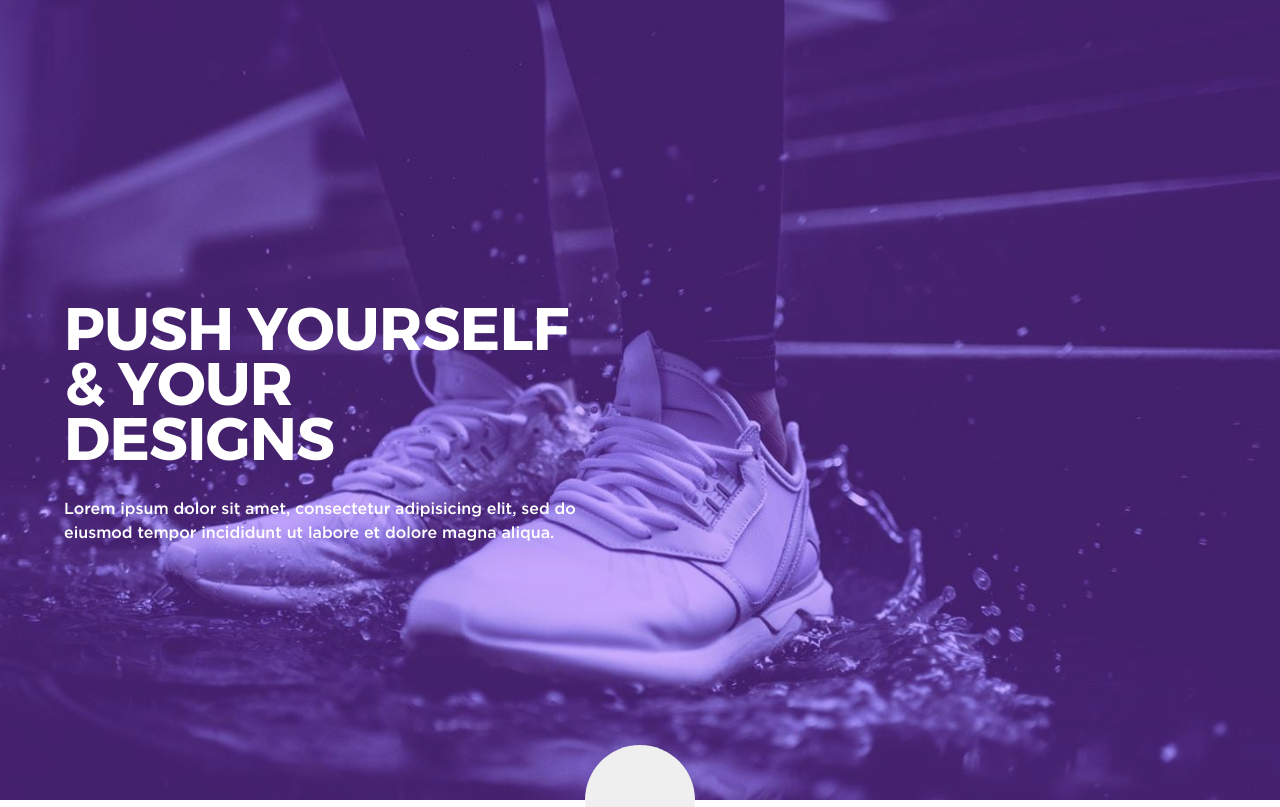
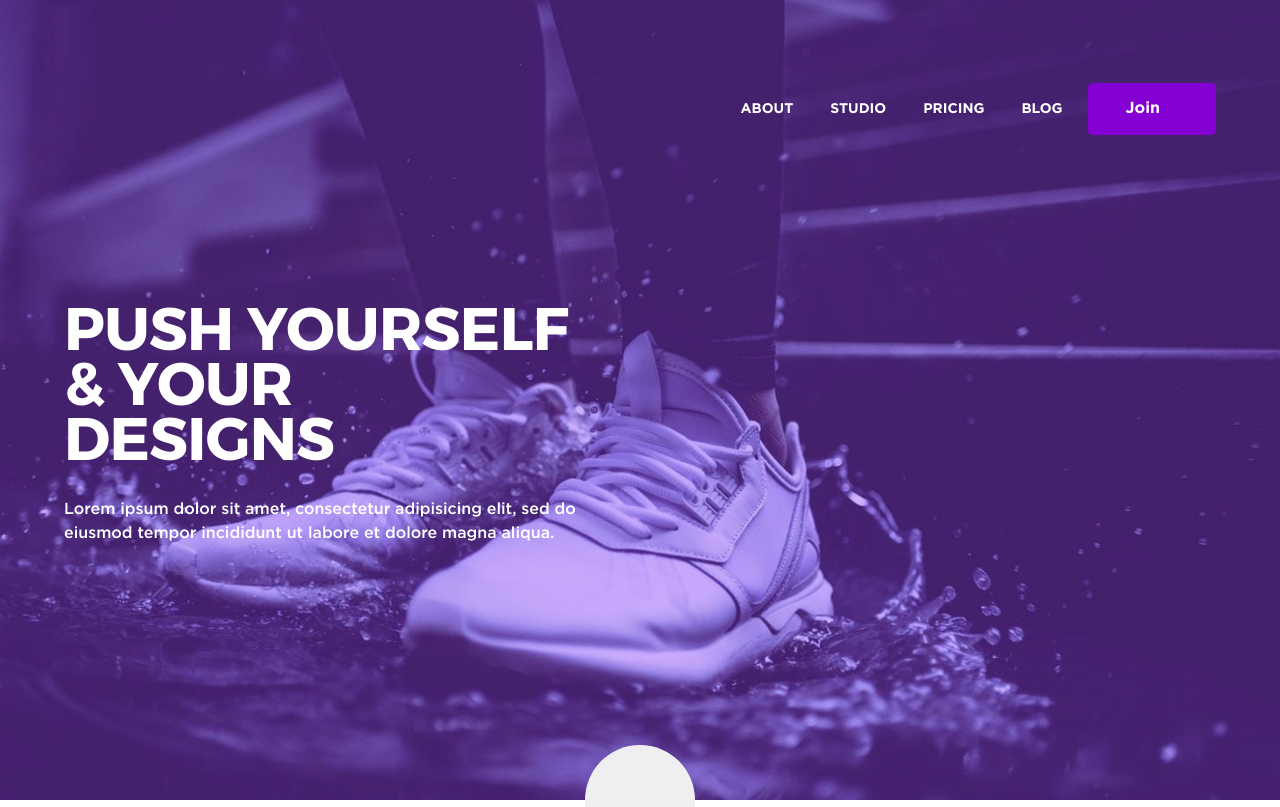
Before and after one commit to leyalaw/pet-eclipse, a Vue app: page / in a window 1280 px wide. Shown: the top 807 px of the page. Built offline with nearby package versions, Linux system fonts and the light colour scheme; no server answers.

Commit message:
Хедер

```diff
--- a/src/App.vue
+++ b/src/App.vue
@@ -1,12 +1,16 @@
 <template>
-  <div>
-    <router-view></router-view>
-  </div>
+  <TheHeader />
+  <router-view></router-view>
 </template>
 
 <script>
+import TheHeader from "@layouts/TheHeader.vue";
+
 export default {
   name: "App",
+  components: {
+    TheHeader,
+  },
 };
 </script>
 
--- /dev/null
+++ b/src/components/base/BaseRouterMenu.vue
@@ -0,0 +1,46 @@
+<template>
+  <ul class="router-menu">
+    <li v-for="item in items" :key="item.to" :class="styleClasses.item">
+      <router-link :to="item.to" :class="styleClasses.link">
+        {{ item.title }}
+      </router-link>
+    </li>
+  </ul>
+</template>
+
+<script>
+/* -------------------------------------------------------------------------- */
+/*                             Меню в router-link                             */
+/* -------------------------------------------------------------------------- */
+
+export default {
+  name: "BaseRouterMenu",
+  /* ---------------------------------- Pros ---------------------------------- */
+  props: {
+    /**
+     * Массив с путями и заголовками
+     * [
+     *  {title: "Home", to: "/"},
+     *  {title: "About", to: "/about"},
+     * ]
+     */
+    items: {
+      type: Array,
+      required: true,
+      validator(items) {
+        const hasRequiredKeys = (menuItem) =>
+          ["title", "to"].every((key) => key in menuItem);
+
+        return items.every(hasRequiredKeys);
+      },
+    },
+    styleClasses: {
+      type: Object,
+      default: () => ({
+        item: "",
+        link: "",
+      }),
+    },
+  },
+};
+</script>
--- /dev/null
+++ b/src/components/templates/buttons/DefaultButtonTemplate.vue
@@ -0,0 +1,58 @@
+<template>
+  <button
+    :type="type"
+    class="default-button"
+    :class="`default-button--${effect}`"
+  >
+    <slot></slot>
+  </button>
+</template>
+
+<script>
+export default {
+  name: "DefaultButton",
+  props: {
+    type: {
+      type: String,
+      default: "button",
+    },
+    effect: {
+      type: String,
+      validator(value) {
+        return ["brightness", "opacity"].includes(value);
+      },
+    },
+  },
+};
+</script>
+
+<style lang="scss">
+.default-button {
+  $text-color: map.get($colors, text, primary);
+
+  @include set-flex-center();
+  @include set-default-duration(filter);
+
+  @extend %radius-rounded;
+
+  outline: none;
+  border: none;
+  color: $text-color;
+
+  &--brightness {
+    filter: brightness(1);
+
+    &:hover:not(:disabled) {
+      filter: brightness(1.2);
+    }
+  }
+
+  &--opacity {
+    filter: opacity(0.8);
+
+    &:hover:not(:disabled) {
+      filter: opacity(1);
+    }
+  }
+}
+</style>
--- /dev/null
+++ b/src/components/ui/menu/MainMenu.vue
@@ -0,0 +1,130 @@
+<template>
+  <div class="main-menu">
+    <!-- МЕНЮ -->
+    <BaseRouterMenu
+      :items="items"
+      class="main-menu__list"
+      :style-classes="{
+        item: 'main-menu__item',
+        link: 'main-menu__link',
+      }"
+    />
+
+    <!-- КНОПКА JOIN -->
+    <DefaultButtonTemplate
+      class="main-menu__join-button"
+      icon="arrow-circle-thick"
+      effect="brightness"
+      @click="onJoinButtonClick"
+    >
+      Join
+      <BaseSvgIcon name="arrow-circle-thick" />
+    </DefaultButtonTemplate>
+  </div>
+</template>
+
+<script>
+/* -------------------------------------------------------------------------- */
+/*                                Главное меню                                */
+/* -------------------------------------------------------------------------- */
+
+import BaseRouterMenu from "@baseComponents/BaseRouterMenu.vue";
+import BaseSvgIcon from "@baseComponents/BaseSvgIcon.vue";
+import DefaultButtonTemplate from "@buttonTemplates/DefaultButtonTemplate.vue";
+
+export default {
+  name: "MainMenu",
+  components: {
+    BaseRouterMenu,
+    BaseSvgIcon,
+    DefaultButtonTemplate,
+  },
+  /* ---------------------------------- Props --------------------------------- */
+  props: {
+    /**
+     * Массив с путями и заголовками
+     * [
+     *  {title: "Home", to: "/"},
+     *  {title: "About", to: "/about"},
+     * ]
+     */
+    items: Array,
+  },
+  /* --------------------------------- Methods -------------------------------- */
+  methods: {
+    onJoinButtonClick() {
+      alert("Click!");
+    },
+  },
+};
+</script>
+
+<style lang="scss">
+/* ---------------------------------- Style --------------------------------- */
+.main-menu {
+  display: flex;
+  flex-wrap: wrap;
+  justify-content: end;
+  column-gap: 2.5rem;
+  row-gap: 0.5rem;
+
+  &__list {
+    display: flex;
+    gap: 3.7rem;
+  }
+
+  &__item {
+    @include set-responsive-property(6rem, min-height);
+
+    display: flex;
+  }
+
+  // меню
+  &__link {
+    @extend %GothamPro-bold;
+    @extend %color-primary;
+    @extend %text-medium;
+
+    @include set-flex-center(y);
+
+    position: relative;
+    text-transform: uppercase;
+
+    // подчеркивание
+    &:after {
+      @extend %background-secondary;
+      @include set-default-duration(width);
+
+      content: "";
+      position: absolute;
+      bottom: 0;
+      width: 0;
+      height: 3px;
+    }
+
+    &:hover,
+    &:focus,
+    &.router-link-exact-active {
+      &:after {
+        width: 100%;
+      }
+    }
+
+    &.router-link-exact-active {
+      cursor: default;
+    }
+  }
+
+  // кнопка Join
+  &__join-button {
+    @include set-responsive-property(1.8rem 3.8rem);
+    @include set-side-icon-position(1.6rem);
+
+    @extend %background-primary;
+    @extend %GothamPro-bold;
+    @extend %text-big;
+
+    align-self: center;
+  }
+}
+</style>
--- /dev/null
+++ b/src/layouts/TheHeader.vue
@@ -0,0 +1,83 @@
+<template>
+  <header class="header">
+    <div class="wrapper">
+      <nav class="header__nav">
+        <!-- ЛОГО -->
+        <router-link to="/" class="header__logo">
+          <BaseSvgIcon name="logo" />
+        </router-link>
+
+        <!-- МЕНЮ -->
+        <MainMenu :items="menuItems" />
+      </nav>
+    </div>
+  </header>
+</template>
+
+<script>
+/* -------------------------------------------------------------------------- */
+/*                                    Хедер                                   */
+/* -------------------------------------------------------------------------- */
+
+import BaseSvgIcon from "@baseComponents/BaseSvgIcon.vue";
+import MainMenu from "@ui/menu/MainMenu.vue";
+
+export default {
+  name: "TheHeader",
+  components: {
+    BaseSvgIcon,
+    MainMenu,
+  },
+  /* ---------------------------------- Data ---------------------------------- */
+  data() {
+    return {
+      menuItems: [
+        { to: "/about", title: "About" },
+        { to: "/studio", title: "Studio" },
+        { to: "/pricing", title: "Pricing" },
+        { to: "/blog", title: "Blog" },
+      ],
+    };
+  },
+};
+</script>
+
+<style lang="scss">
+/* ---------------------------------- Style --------------------------------- */
+.header {
+  position: absolute;
+  z-index: 1000;
+  width: 100%;
+  top: 7.4rem;
+
+  @include mq(
+    (
+      max-height: md,
+    )
+  ) {
+    top: 4rem;
+  }
+
+  @include mq(
+    (
+      max-height: sm,
+    )
+  ) {
+    top: 3rem;
+  }
+
+  &__nav {
+    display: flex;
+    justify-content: space-between;
+    align-items: center;
+    gap: 6rem;
+  }
+
+  &__logo {
+    svg {
+      @include make-square(6.8rem);
+      fill: map.get($colors, object, secondary);
+    }
+  }
+}
+</style>
--- a/src/styles/variables.scss
+++ b/src/styles/variables.scss
@@ -46,6 +46,8 @@ $default-size-coefficients: (
   lg: 0.8,
   md: 0.7,
 );
+
+$default-padding: 2rem;
 
 $durations: (
   long: 2s,
@@ -112,9 +114,10 @@ $default-transition-duration: map.get($durations, short);
 /**
  * Центрирование элементов флекс-блоков
  *
- * @param {String} $axis - ось центрирования:
+ * @param $axis - ось центрирования:
  * x, y, "" (по умолчанию - по обеим осям)
- * @param {String} $direction - направление оси:
+ *
+ * @param $direction - направление оси:
  * row (по умолчанию), column
  */
 @mixin set-flex-center($axis: "", $direction: row) {
@@ -147,7 +150,7 @@ $default-transition-duration: map.get($durations, short);
  * Вычисление центра по стороне
  * (чтобы не "занимать" transform)
  *
- * @param {Number} $size - величина стороны
+ * @param $size - величина стороны
  */
 @function get-center($size) {
   @return calc(50% - ($size / 2));
@@ -156,8 +159,10 @@ $default-transition-duration: map.get($durations, short);
 /**
  * Установка меняющегося размером свойства
  *
- * @param {String} $value - значение свойства по умолчанию
- * @param {String} $property - свойство
+ * @param $value - значение свойства по умолчанию
+ *
+ * @param $property - свойство
+ *
  * @param {Map} $coefficients - брейкоинты и коэффициенты
  */
 @mixin set-responsive-property(
@@ -185,9 +190,66 @@ $default-transition-duration: map.get($durations, short);
 }
 
 /**
+ * Установка позиции боковой иконки
+ *
+ * @param $icon-size - величина иконки
+ *
+ * @param $side - сторона от контента: left, right (по умолчанию)
+ *
+ * @param $from-border - расстояние от границы блока
+ * (по умолчанию $default-padding)
+ *
+ * @param $from-content - расстояние от содержимого блока
+ * (по умолчанию $default-padding)
+ *
+ * @param $responsive - нужна ли дефолтная адаптивность
+ * (по умолчанию true):
+ * set-responsive-property($coefficients: $default-size-coefficients)
+ *
+ * @param $icon-block - блок с иконкой (по умолчанию иконка без блока)
+ */
+@mixin set-side-icon-position(
+  $icon-size,
+  $side: "right",
+  $from-border: $default-padding,
+  $from-content: $default-padding,
+  $responsive: true,
+  $icon-block: ""
+) {
+  position: relative;
+
+  @if $side != "left" and $side != "right" {
+    $side: "right";
+  }
+
+  @if $from-content != null {
+    $side-padding: calc($from-border + $icon-size + $from-content);
+
+    @if $responsive {
+      @include set-responsive-property($side-padding, "padding-#{$side}");
+    } @else {
+      padding-#{$side}: $side-padding;
+    }
+  }
+
+  & > #{$icon-block} svg {
+    @include make-square($icon-size);
+
+    position: absolute;
+    top: get-center($icon-size);
+
+    @if $responsive {
+      @include set-responsive-property($from-border, $side);
+    } @else {
+      #{$side}: $from-border;
+    }
+  }
+}
+
+/**
  * Установка размеров равностороннего элемента
  *
- * @param {String} $size - величина стороны
+ * @param $size - величина стороны
  */
 @mixin make-square($size) {
   width: $size;
@@ -198,7 +260,7 @@ $default-transition-duration: map.get($durations, short);
  * Отмена скругления стороны
  * (для создания полукруга, например)
  *
- * @param {String} $side - сторона
+ * @param $side - сторона
  */
 @mixin sharpen-side($side) {
   @if $side == "top" or $side == "bottom" {
@@ -213,7 +275,7 @@ $default-transition-duration: map.get($durations, short);
 /**
  * Добавление transition дефолтной длительности
  *
- * @param {String} $property - свойство, которое будет анимироваться
+ * @param $property - свойство, которое будет анимироваться
  */
 @mixin set-default-duration($property) {
   transition-duration: $default-transition-duration;
--- a/vite.config.js
+++ b/vite.config.js
@@ -32,10 +32,12 @@ export default defineConfig(({ mode }) => {
         "@baseComponents": resolve("./src/components/base"),
         "@buttonTemplates": resolve("./src/components/templates/buttons"),
         "@directives": resolve("./src/directives"),
+        "@layouts": resolve("./src/layouts"),
         "@sectionTemplates": resolve("./src/components/templates/sections"),
         "@styles": resolve("./src/styles"),
         "@views": resolve("./src/views"),
         "@viewStyles": resolve("./src/styles/views"),
+        "@ui": resolve("./src/components/ui"),
       },
     },
     css: {
```
